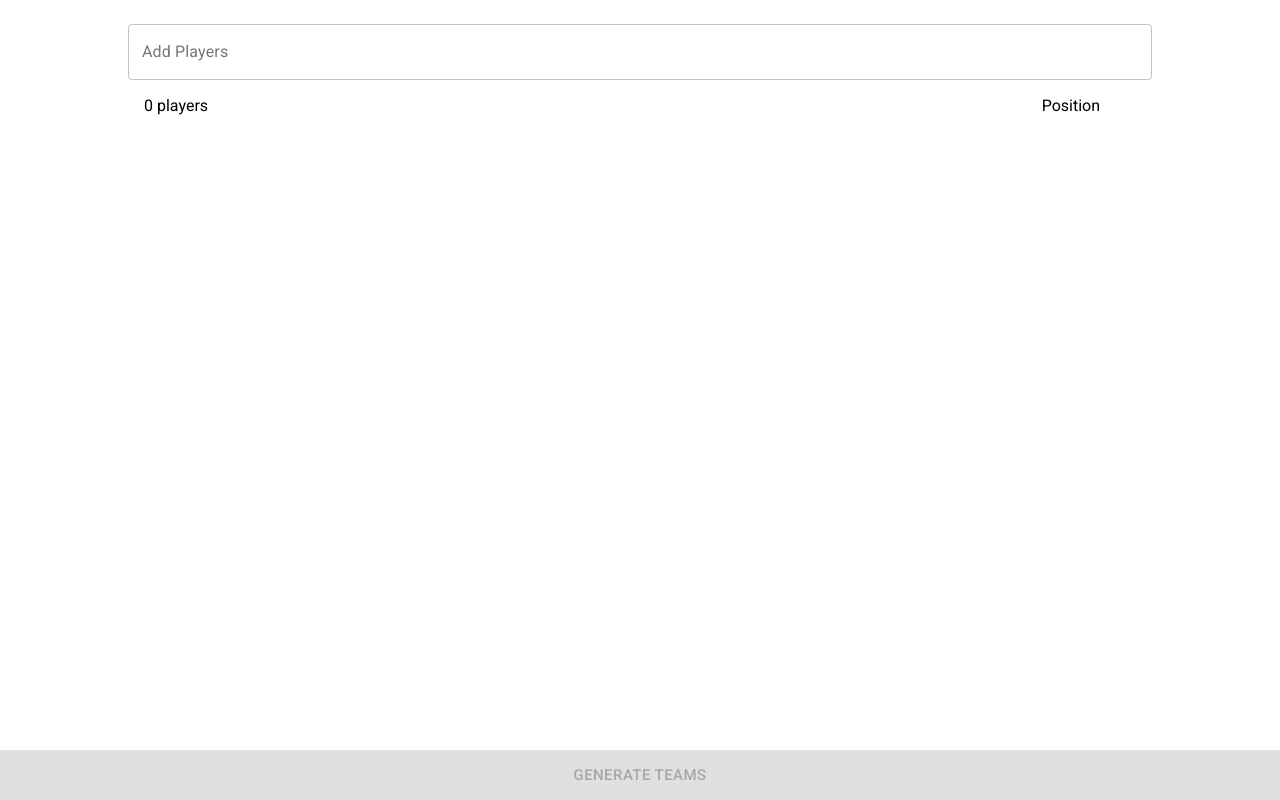
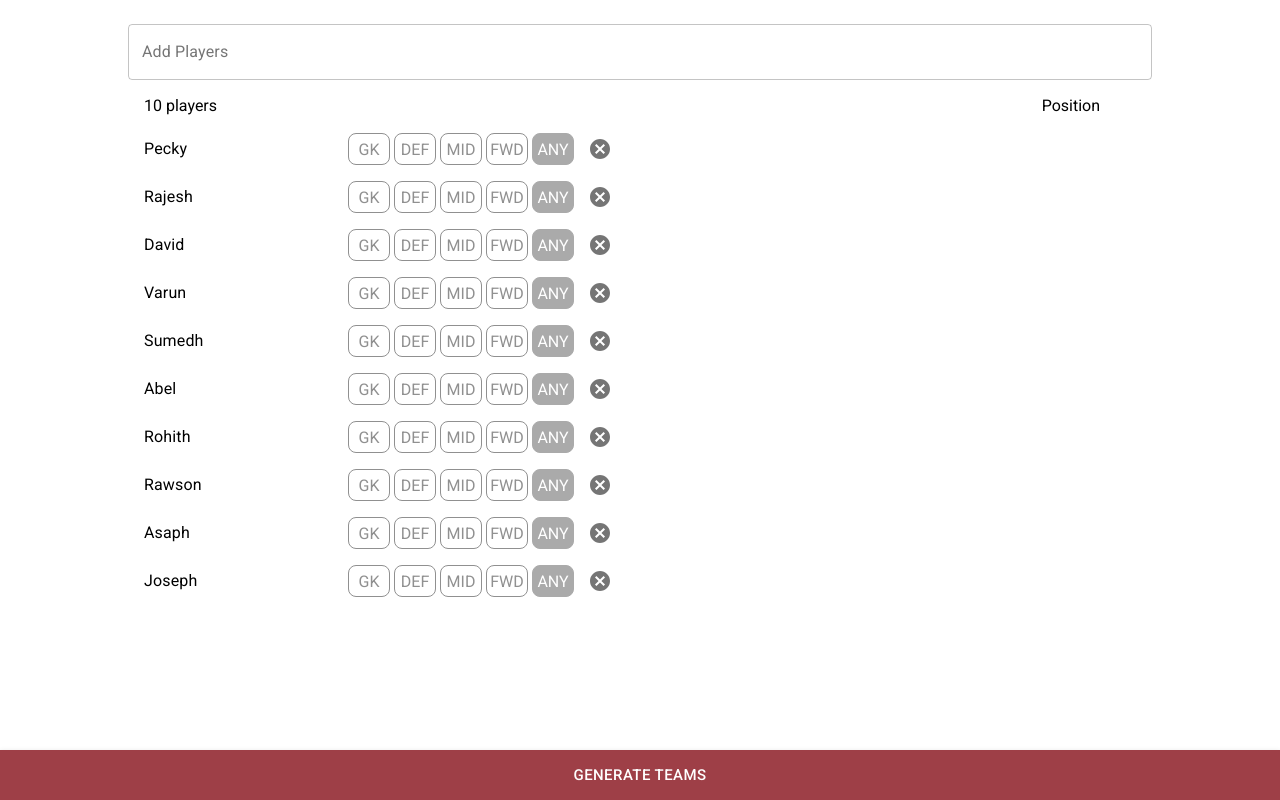
Before and after one commit to vbhtt/metafoot, a React (Create React App) app: page / in a window 1280 px wide. Built offline with nearby package versions, Linux system fonts and the light colour scheme.

Commit message:
Fix chrome svg bug

```diff
--- a/src/TeamDisplay.js
+++ b/src/TeamDisplay.js
@@ -35,6 +35,9 @@
 const ColouredShirts = styled.div`
 	display: flex;
 	height: 48px;
+	svg {
+		width: 48px;
+	}
 `
 
 const PositionDot = styled.div`
--- a/src/TeamManager.js
+++ b/src/TeamManager.js
@@ -26,7 +26,7 @@
 	display: flex;
 	flex-direction: column;
 	align-items: center;
-	padding: 8px 0 16px;
+	padding: 8px 0 64px;
 `
 
 const GenerateButton = styled(Button)`
@@ -72,7 +72,7 @@
 }
 
 const useList = () => {
-	const [list, setList] = useState([])
+	const [list, setList] = useState(testList)
 	const addToList = item => {
 		setList([...item, ...list])
 	}
--- a/src/common/data.js
+++ b/src/common/data.js
@@ -1,6 +1,6 @@
 export const positions = [
-	{ position: 'GK', colour: '#FF8F00' },
-	{ position: 'DEF', colour: '#F9A825' },
+	{ position: 'GK', colour: '#EF6C00' },
+	{ position: 'DEF', colour: '#FBC02D' },
 	{ position: 'MID', colour: '#4CAF50' },
 	{ position: 'FWD', colour: '#2196F3' },
 	{ position: 'ANY', colour: '#AAAAAA' },
```
Also changed, not shown: public/index.html (+1 -23 lines).
